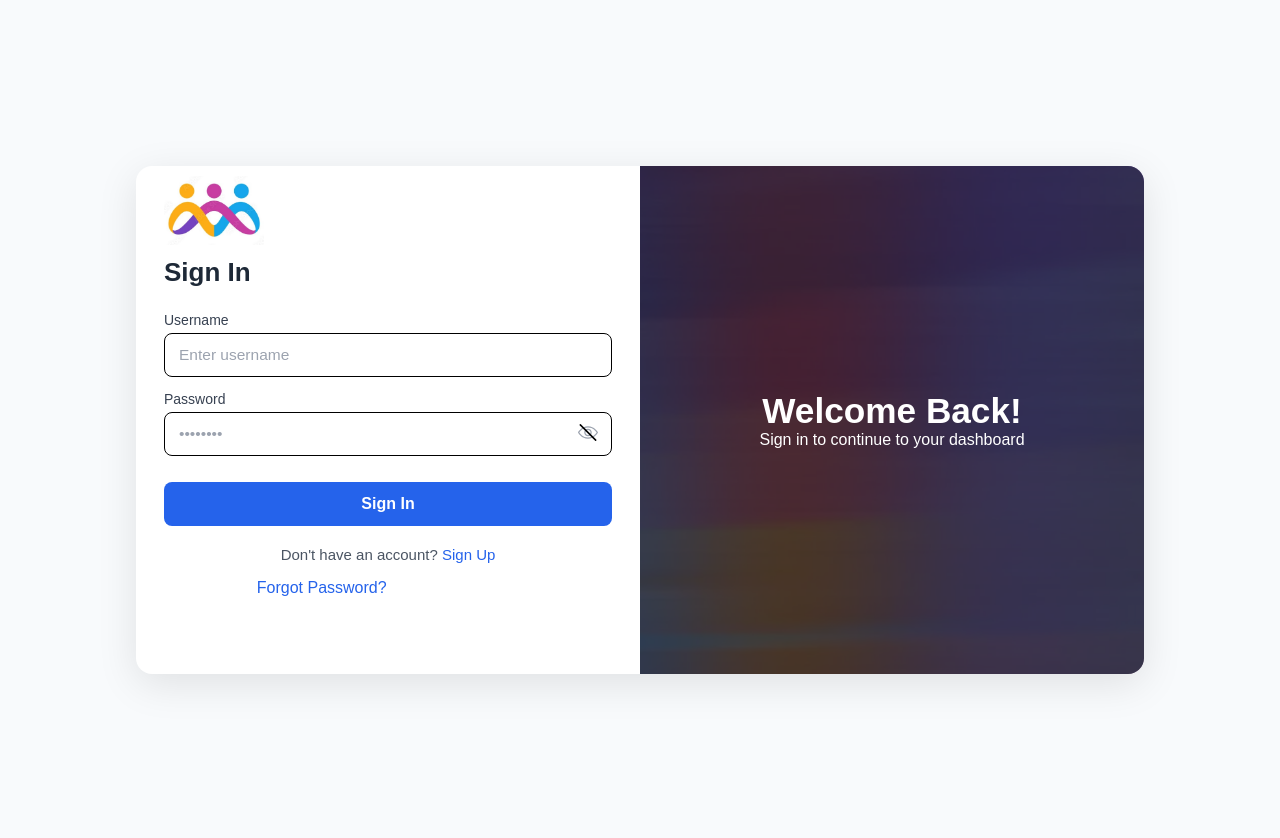
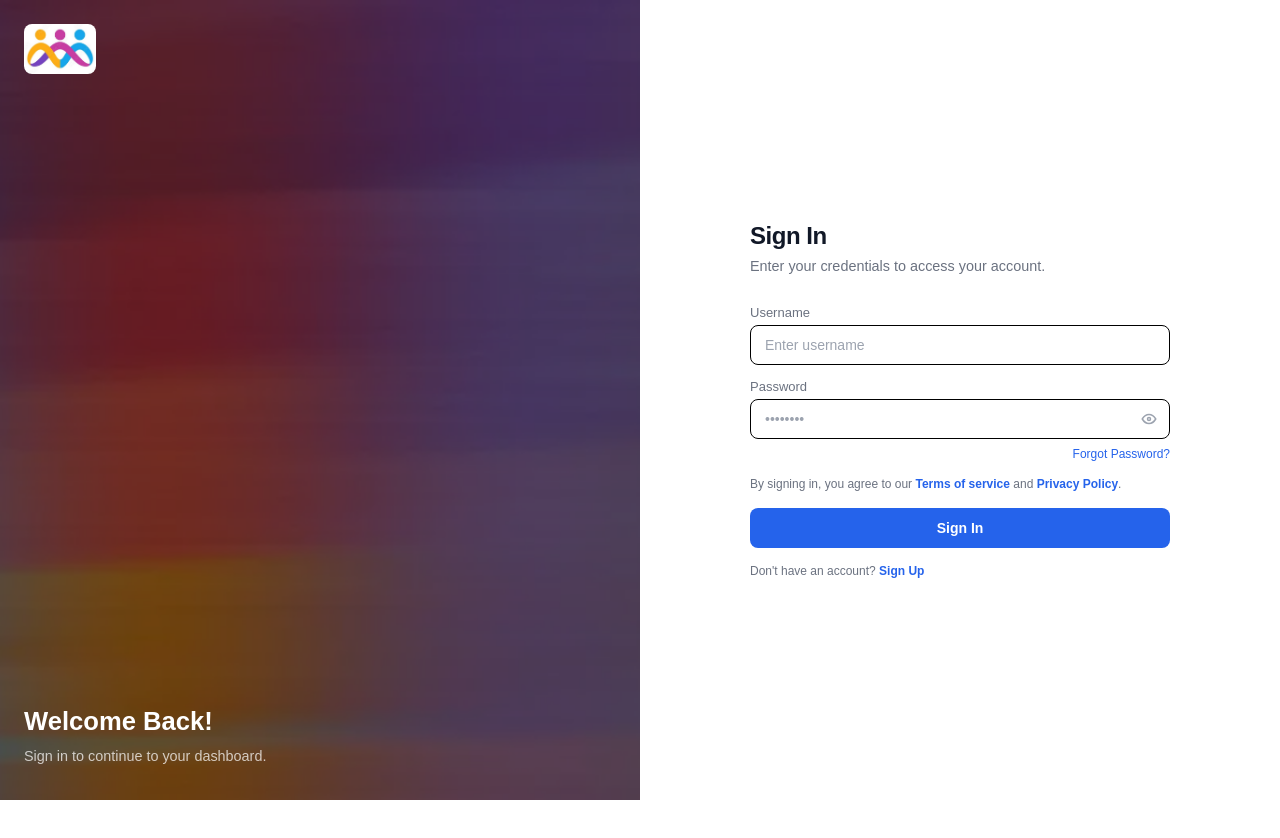
Before and after one commit to Kristalmdh7535/sooriConstruction, a Next.js app: page /login in a window 1280 px wide. After the commit the page ends 800 px from the top, so only its background shows below. Built offline with nearby package versions, Linux system fonts and the light colour scheme.

Commit message:
split page for pages

```diff
--- a/src/app/login/login.module.css
+++ b/src/app/login/login.module.css
@@ -1,43 +1,108 @@
 .main {
+  flex: 1;
   min-height: 100vh;
-  background-color: #f8fafc;
+  display: flex;
+  flex-direction: row;
+}
+
+.imageSide {
+  display: none;
+  position: relative;
+  width: 50%;
+  flex-shrink: 0;
+  overflow: hidden;
+  order: 1;
+}
+
+@media (min-width: 1024px) {
+  .imageSide {
+    display: block;
+  }
+}
+
+.image {
+  position: absolute;
+  inset: 0;
+  width: 100%;
+  height: 100%;
+  object-fit: cover;
+  object-position: center;
+}
+
+.imageOverlay {
+  position: absolute;
+  inset: 0;
+  background: rgba(0, 0, 0, 0.55);
+}
+
+.imageContent {
+  position: absolute;
+  inset: 0;
+  display: flex;
+  flex-direction: column;
+  justify-content: space-between;
+  padding: 24px;
+}
+
+.logoImg {
+  width: 72px;
+  border-radius: 8px;
+  display: block;
+}
+
+.imageText {
+  padding-bottom: 8px;
+}
+
+.imageHeading {
+  font-size: 1.6rem;
+  font-weight: 700;
+  color: white;
+  margin: 0 0 8px;
+  line-height: 1.25;
+}
+
+.imageSubtext {
+  font-size: 0.9rem;
+  color: rgba(255, 255, 255, 0.72);
+  margin: 0;
+  max-width: 280px;
+  line-height: 1.5;
+}
+
+.formSide {
+  flex: 1;
+  min-height: 100vh;
   display: flex;
   align-items: center;
   justify-content: center;
-  padding: 20px;
+  background: white;
+  padding: 40px 24px;
+  order: 2;
 }
 
-.container {
+.formInner {
   width: 100%;
-  max-width: 1050px;
-  background: white;
-  border-radius: 16px;
-  box-shadow: 0 10px 40px rgba(0, 0, 0, 0.1);
-  overflow: hidden;
-  display: grid;
-  grid-template-columns: 1fr;
+  max-width: 420px;
 }
 
-@media (min-width: 768px) {
-  .container {
-    grid-template-columns: 1fr 1fr;
-  }
-}
-
-.formSide {
-  padding: 10px 28px;
-}
-
-.logo img {
-  width: 100px;
-  margin-bottom: 8px;
+.formHeader {
+  margin-bottom: 28px;
 }
 
 .title {
-  font-size: 26px;
+  font-size: 1.5rem;
   font-weight: 700;
-  color: #1e2937;
-  margin-bottom: 24px;
+  color: #111827;
+  margin: 0 0 6px;
+  letter-spacing: -0.02em;
+}
+
+.subtitle {
+  font-size: 0.9rem;
+  color: #6b7280;
+  margin: 0;
+  line-height: 1.5;
 }
 
 .form {
@@ -53,138 +118,157 @@
 
 .field label {
   margin-bottom: 5px;
-  font-size: 14px;
+  font-size: 13px;
   font-weight: 500;
-  color: #374151;
+  color: #6b7280;
 }
 
-.field input,
-.field select {
-  padding: 12px 14px;
-  background-color: #ffffff;
-  color: black;
+.field input {
+  height: 40px;
+  padding: 0 14px;
+  background: white;
+  color: #111827;
   border: 1px solid #000000;
   border-radius: 8px;
-  font-size: 15.5px;
+  font-size: 14px;
+  width: 100%;
+  box-sizing: border-box;
+  transition: box-shadow 0.2s ease;
 }
 
 .field input::placeholder {
   color: #9ca3af;
 }
 
-.field input:focus,
-.field select:focus {
-  background-color: #ffffff;
-  border: 1px solid #000000;
+.field input:focus {
   outline: none;
-  box-shadow: 0 0 0 3px rgba(59, 130, 246, 0.25);
+  border-color: #000;
+  box-shadow: 0 0 0 3px rgba(59, 130, 246, 0.2);
 }
 
 .passwordWrapper {
   position: relative;
-  width: 100%;
 }
 
 .passwordWrapper input {
-  width: 100%;
-  padding-right: 45px;
+  padding-right: 44px;
 }
 
 .toggleBtn {
   position: absolute;
-  right: 14px;
+  right: 12px;
   top: 50%;
   transform: translateY(-50%);
   background: none;
   border: none;
   cursor: pointer;
+  padding: 0;
+  display: flex;
+  align-items: center;
+  color: #9ca3af;
+  line-height: 0;
 }
 
 .toggleBtn svg {
-  width: 20px;
-  height: 20px;
-  fill: #9ca3af;
+  width: 18px;
+  height: 18px;
+}
+
+.toggleBtn:hover {
+  color: #6b7280;
+}
+
+.forgotLink {
+  font-size: 12px;
+  font-weight: 500;
+  color: #2563eb;
+  text-align: right;
+  margin-top: -6px;
+}
+
+.forgotLink:hover {
+  text-decoration: underline;
+}
+
+.terms {
+  font-size: 12px;
+  color: #6b7280;
+  margin: 0;
+  line-height: 1.6;
+}
+
+.termsLink {
+  color: #2563eb;
+  font-weight: 600;
+}
+
+.termsLink:hover {
+  color: #6b7280;
 }
 
 .submitBtn {
-  margin-top: 12px;
   width: 100%;
-  padding: 13px;
+  height: 40px;
   background: #2563eb;
   color: white;
   border: none;
   border-radius: 8px;
-  font-size: 16px;
+  font-size: 14px;
   font-weight: 600;
   cursor: pointer;
+  transition: opacity 0.2s ease;
 }
 
 .submitBtn:hover {
-  background: #1d4ed8;
+  opacity: 0.88;
 }
 
 .submitBtn:disabled {
-  opacity: 0.7;
+  opacity: 0.6;
+  cursor: not-allowed;
 }
 
 .footerText {
-  text-align: center;
-  margin-top: 20px;
-  font-size: 15px;
-  color: #4b5563;
-  margin-bottom: 16px;
+  text-align: left;
+  margin-top: 16px;
+  font-size: 12px;
+  font-weight: 500;
+  color: #6b7280;
 }
 
 .link {
   color: #2563eb;
-  font-weight: 500;
-}
-
-.forgotLink{
-  color: #2563eb;
-  font-weight: 500;
-  margin-left: 5.8rem;
+  font-weight: 600;
 }
 
 .link:hover {
-  text-decoration: underline;
+  color: #6b7280;
 }
 
-.imageSide {
-  position: relative;
-  max-height: 580px;
-  background: #1e2937;
+.error,
+.success {
+  padding: 10px 14px;
+  border-radius: 8px;
+  font-size: 13px;
+  margin-bottom: 4px;
 }
 
-.image {
-  width: 100%;
-  height: 100%;
-  object-fit: cover;
+.error {
+  color: #fda4af;
+  background: #881337;
 }
 
-.overlay {
-  position: absolute;
-  inset: 0;
-  background: rgba(15, 23, 42, 0.75);
-  display: flex;
-  flex-direction: column;
-  justify-content: center;
-  align-items: center;
-  text-align: center;
-  padding: 30px;
-  color: white;
+.success {
+  color: #86efac;
+  background: #14532d;
 }
 
-.overlay h2 {
-  font-size: 2.2rem;
+@media (max-width: 1023px) {
+  .main {
+    flex-direction: column;
+  }
+
+  .formSide {
+    min-height: 100vh;
+  }
 }
-
-.error, .success {
-  text-align: center;
-  margin: 15px 28px;
-  padding: 12px;
-  border-radius: 8px;
-}
-
-.error { color: #fda4af; background: #881337; }
-.success { color: #86efac; background: #14532d; }
--- a/src/app/login/login.tsx
+++ b/src/app/login/login.tsx
@@ -1,53 +1,51 @@
 'use client';
 
-import {useState} from 'react';
+import { useState } from 'react';
 import { useRouter } from 'next/navigation';
 import styles from './login.module.css';
 
-type LoginResponse={
+type LoginResponse = {
   success?: boolean;
   message?: string;
   token?: string;
   username?: string;
 };
 
-export default function LoginForm(){
+export default function LoginForm() {
   const router = useRouter();
 
-    const [formData, setFormData]= useState({
+  const [formData, setFormData] = useState({
     username: '',
     password: '',
   });
 
-    const [isVisible, setVisible]= useState(false);
-    const [loading, setLoading]= useState(false);
-    const [error, setError]= useState('');
-    const [success, setSuccess]= useState('');
+  const [isVisible, setVisible] = useState(false);
+  const [loading, setLoading] = useState(false);
+  const [error, setError] = useState('');
+  const [success, setSuccess] = useState('');
 
-    const handleChange= (e:React.ChangeEvent<HTMLInputElement>)=>{
-        setFormData(prev=> ({...prev, [e.target.name]: e.target.value}))
+  const handleChange = (e: React.ChangeEvent<HTMLInputElement>) => {
+    setFormData(prev => ({ ...prev, [e.target.name]: e.target.value }));
   };
 
   const toggleVisibility = () => setVisible(prev => !prev);
 
-    const handleSubmit= async(e:React.FormEvent) => {
+  const handleSubmit = async (e: React.FormEvent) => {
     e.preventDefault();
     setLoading(true);
     setError('');
-        setSuccess('')
+    setSuccess('');
 
-        try{
-            const res= await fetch('/api/login',{
+    try {
+      const res = await fetch('/api/login', {
         method: 'POST',
-                headers: {'Content-Type': 'application/json'},
+        headers: { 'Content-Type': 'application/json' },
         body: JSON.stringify(formData),
       });
 
-            const data= await res.json();
+      const data: LoginResponse = await res.json();
 
-            if(!res.ok){
-                throw new Error(data.message || 'Login Failed!!!');
-            }
+      if (!res.ok) throw new Error(data.message || 'Login Failed!!!');
 
       setSuccess('Login successful! Redirecting...');
 
@@ -55,35 +53,60 @@ export default function LoginForm(){
         localStorage.setItem('token', data.token);
       }
 
-            console.log('Login Success:', {
-            token: data.token,
-            username: data.username || formData.username
-            });
-
       setTimeout(() => {
-                router.push('/dashboard')
+        router.push('/dashboard');
       }, 1200);
-        }catch(err: any){
-            setError(err.message)
-        }finally{
+    } catch (err: any) {
+      setError(err.message);
+    } finally {
       setLoading(false);
     }
-    }
-    return(
+  };
+
+  return (
     <main className={styles.main}>
-      <div className={styles.container}>
-        <div className={styles.formSide}>
-          <div className={styles.logo}>
-            <img src="images/logo.jpg" alt="Soori Logo" />
+
+      {/* LEFT: image panel */}
+      <div className={styles.imageSide}>
+        <img
+          src="/images/RegisterBackground.jpg"
+          alt=""
+          aria-hidden="true"
+          className={styles.image}
+        />
+        <div className={styles.imageOverlay} />
+        <div className={styles.imageContent}>
+          <a href="/">
+            <img src="/images/logo.jpg" alt="logo" className={styles.logoImg} />
+          </a>
+          <div className={styles.imageText}>
+            <h2 className={styles.imageHeading}>Welcome Back!</h2>
+            <p className={styles.imageSubtext}>
+              Sign in to continue to your dashboard.
+            </p>
+          </div>
+        </div>
       </div>
 
+      {/* RIGHT: form panel */}
+      <div className={styles.formSide}>
+        <div className={styles.formInner}>
+          <div className={styles.formHeader}>
             <h1 className={styles.title}>Sign In</h1>
+            <p className={styles.subtitle}>
+              Enter your credentials to access your account.
+            </p>
+          </div>
+
+          {error && <p className={styles.error}>{error}</p>}
+          {success && <p className={styles.success}>{success}</p>}
 
           <form className={styles.form} onSubmit={handleSubmit}>
             <div className={styles.field}>
-              <label>Username</label>
+              <label htmlFor="username">Username</label>
               <input
                 type="text"
+                id="username"
                 name="username"
                 placeholder="Enter username"
                 value={formData.username}
@@ -93,10 +116,11 @@ export default function LoginForm(){
             </div>
 
             <div className={styles.field}>
-              <label>Password</label>
+              <label htmlFor="password">Password</label>
               <div className={styles.passwordWrapper}>
                 <input
-                  type={isVisible ? "text" : "password"}
+                  type={isVisible ? 'text' : 'password'}
+                  id="password"
                   name="password"
                   placeholder="••••••••"
                   value={formData.password}
@@ -107,44 +131,45 @@ export default function LoginForm(){
                   type="button"
                   onClick={toggleVisibility}
                   className={styles.toggleBtn}
+                  aria-label="Toggle password visibility"
                 >
-                  <svg xmlns="http://www.w3.org/2000/svg" viewBox="0 0 128 128" width="20" height="20">
-                    <path d="M64 104C22.127 104 1.367 67.496.504 65.943a4 4 0 0 1 0-3.887C1.367 60.504 22.127 24 64 24s62.633 36.504 63.496 38.057a4 4 0 0 1 0 3.887C126.633 67.496 105.873 104 64 104zM8.707 63.994C13.465 71.205 32.146 96 64 96c31.955 0 50.553-24.775 55.293-31.994C114.535 56.795 95.854 32 64 32 32.045 32 13.447 56.775 8.707 63.994zM64 88c-13.234 0-24-10.766-24-24s10.766-24 24-24 24 10.766 24 24-10.766 24-24 24zm0-40c-8.822 0-16 7.178-16 16s7.178 16 16 16 16-7.178 16-16-7.178-16-16-16z" />
-                    {!isVisible && (
-                      <path d="M15 15l98 98" stroke="currentColor" strokeWidth="10" strokeLinecap="round" />
+                  {isVisible ? (
+                    <svg xmlns="http://www.w3.org/2000/svg" viewBox="0 0 24 24" fill="none" stroke="currentColor" strokeWidth="2" strokeLinecap="round" strokeLinejoin="round">
+                      <path d="M10.585 10.587a2 2 0 0 0 2.829 2.828" />
+                      <path d="M16.681 16.673a8.717 8.717 0 0 1 -4.681 1.327c-3.6 0 -6.6 -2 -9 -6c1.272 -2.12 2.712 -3.678 4.32 -4.674m2.86 -1.146a9.055 9.055 0 0 1 1.82 -.18c3.6 0 6.6 2 9 6c-.666 1.11 -1.379 2.067 -2.138 2.87" />
+                      <path d="M3 3l18 18" />
+                    </svg>
+                  ) : (
+                    <svg xmlns="http://www.w3.org/2000/svg" viewBox="0 0 24 24" fill="none" stroke="currentColor" strokeWidth="2" strokeLinecap="round" strokeLinejoin="round">
+                      <path d="M10 12a2 2 0 1 0 4 0a2 2 0 0 0 -4 0" />
+                      <path d="M21 12c-2.4 4 -5.4 6 -9 6c-3.6 0 -6.6 -2 -9 -6c2.4 -4 5.4 -6 9 -6c3.6 0 6.6 2 9 6" />
+                    </svg>
                   )}
-                  </svg>
                 </button>
               </div>
             </div>
+
+            <a href="#" className={styles.forgotLink}>Forgot Password?</a>
+
+            <p className={styles.terms}>
+              By signing in, you agree to our{' '}
+              <a href="#_" className={styles.termsLink}>Terms of service</a>
+              {' '}and{' '}
+              <a href="#_" className={styles.termsLink}>Privacy Policy</a>.
+            </p>
 
             <button type="submit" className={styles.submitBtn} disabled={loading}>
               {loading ? 'Signing In...' : 'Sign In'}
             </button>
           </form>
 
-          <div className={styles.footerText}>
-            Don't have an account?{' '}
-            <a href="/register" className={styles.link}>Sign Up<br/></a>
-          </div>
-          <a href="#" className={styles.forgotLink}>Forgot Password?</a>
-        </div>
-
-        <div className={styles.imageSide}>
-          <img
-            src="/images/RegisterBackground.jpg"
-            alt="Login Background"
-            className={styles.image}
-          />
-          <div className={styles.overlay}>
-            <h2>Welcome Back!</h2>
-            <p>Sign in to continue to your dashboard</p>
-          </div>
+          <p className={styles.footerText}>
+            Don&apos;t have an account?{' '}
+            <a href="/register" className={styles.link}>Sign Up</a>
+          </p>
         </div>
       </div>
 
-      {error && <p className={styles.error}>{error}</p>}
-      {success && <p className={styles.success}>{success}</p>}
     </main>
   );
 }
--- a/src/app/register/register.module.css
+++ b/src/app/register/register.module.css
@@ -265,8 +265,6 @@
   color: #6b7280;
 }
 
-/* ─── Alerts ─── */
-
 .error,
 .success {
   padding: 10px 14px;
@@ -285,8 +283,6 @@
   background: #14532d;
 }
 
-/* ─── Mobile: stack vertically ─── */
-
 @media (max-width: 1023px) {
   .main {
     flex-direction: column;
@@ -298,9 +294,7 @@
 }
 
 .logoImg {
-  width: 108px;
-  height: 100px;
+  width: 72px;
   border-radius: 8px;
   display: block;
-  background: none;
 }
```
Lines whose indentation alone changed are shown as unchanged.
